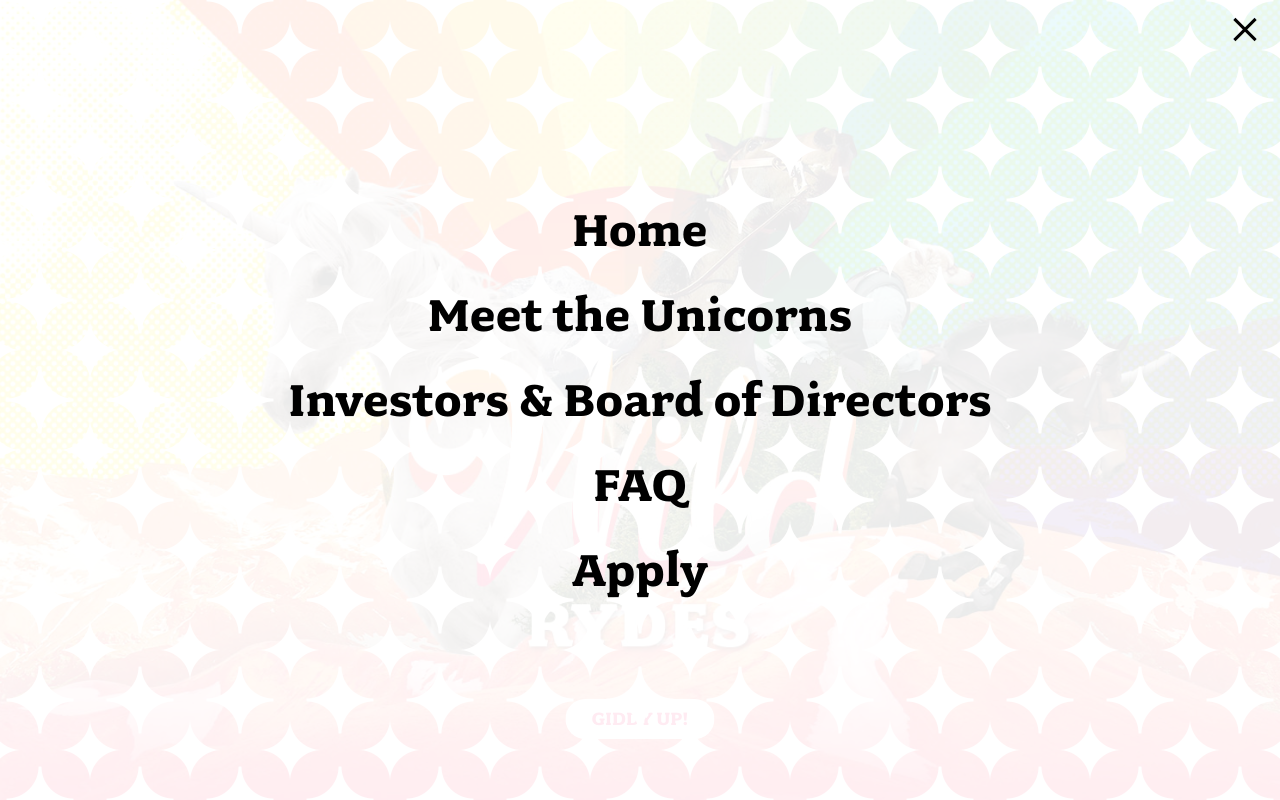
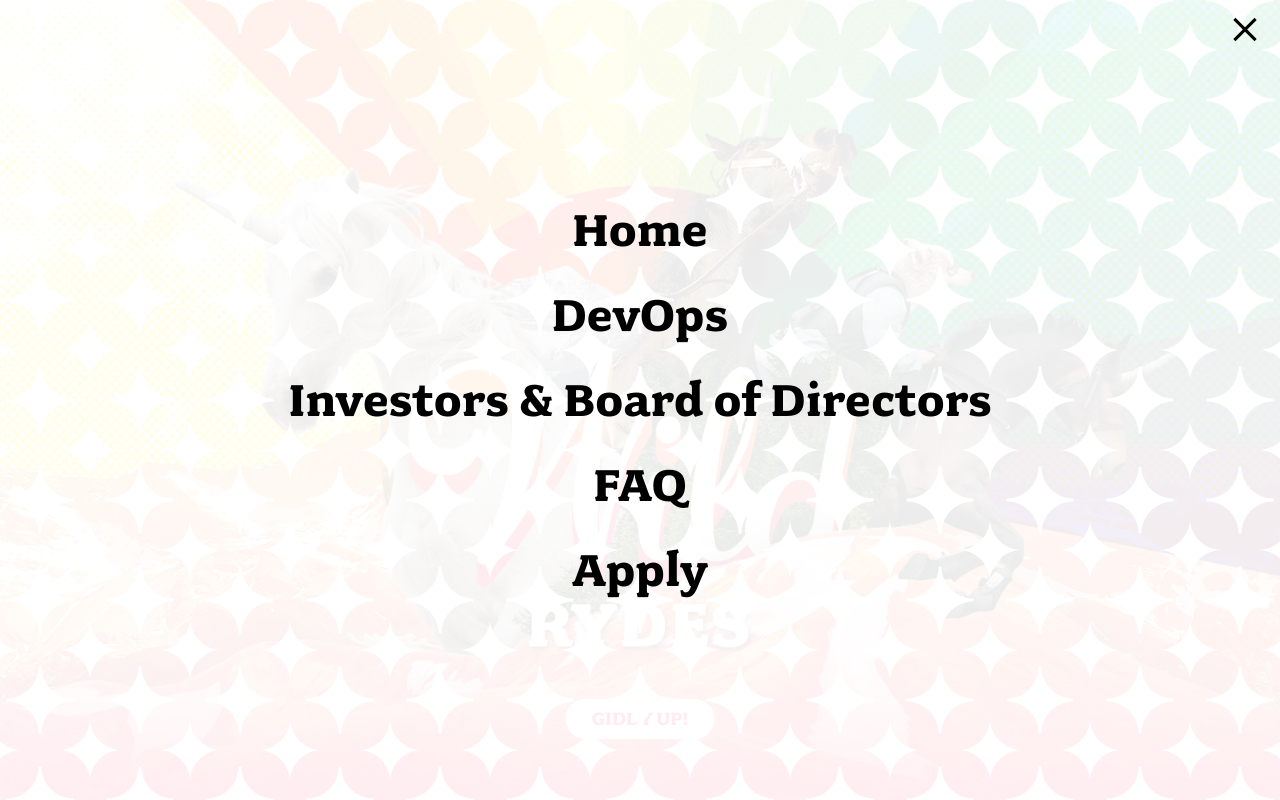
Before and after one commit to sathmipeiris/Rent-Site, a plain HTML site: page index.html in a window 1280 px wide. Both pictures are taken after a click on the button "Menu". Shown: the top 800 px of the page. Drawn offline with Linux system fonts and the light colour scheme.

Commit message:
Update index.html

```diff
--- a/index.html
+++ b/index.html
@@ -18,7 +18,7 @@
     <nav class="site-nav">
       <ul>
         <li><a href="index.html">Home</a></li>
-        <li><a href="unicorns.html">Meet the Unicorns</a></li>
+        <li><a href="unicorns.html">DevOps</a></li>
         <li><a href="investors.html">Investors &amp; Board of Directors</a></li>
         <li><a href="faq.html">FAQ</a></li>
         <li><a href="apply.html">Apply</a></li>
```
